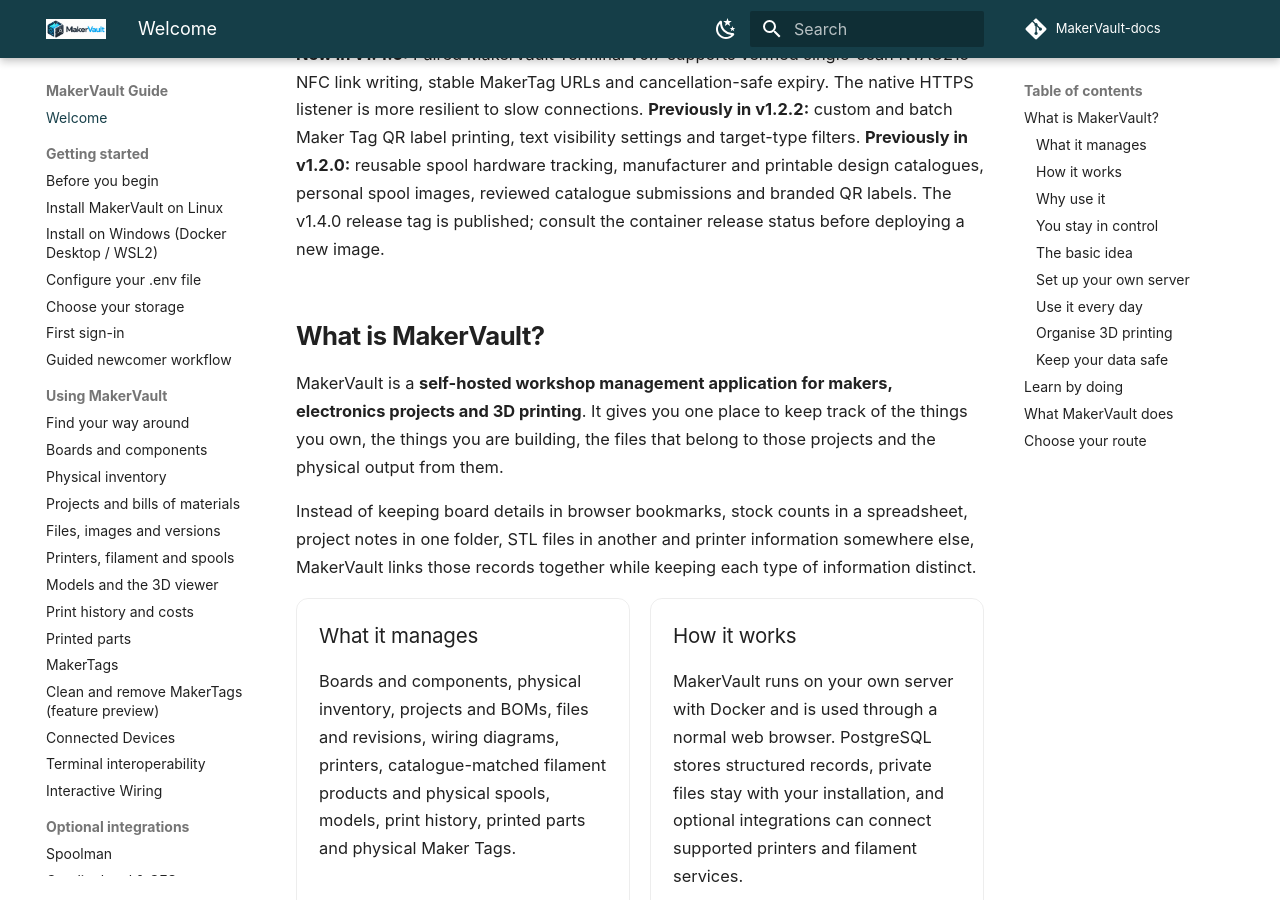
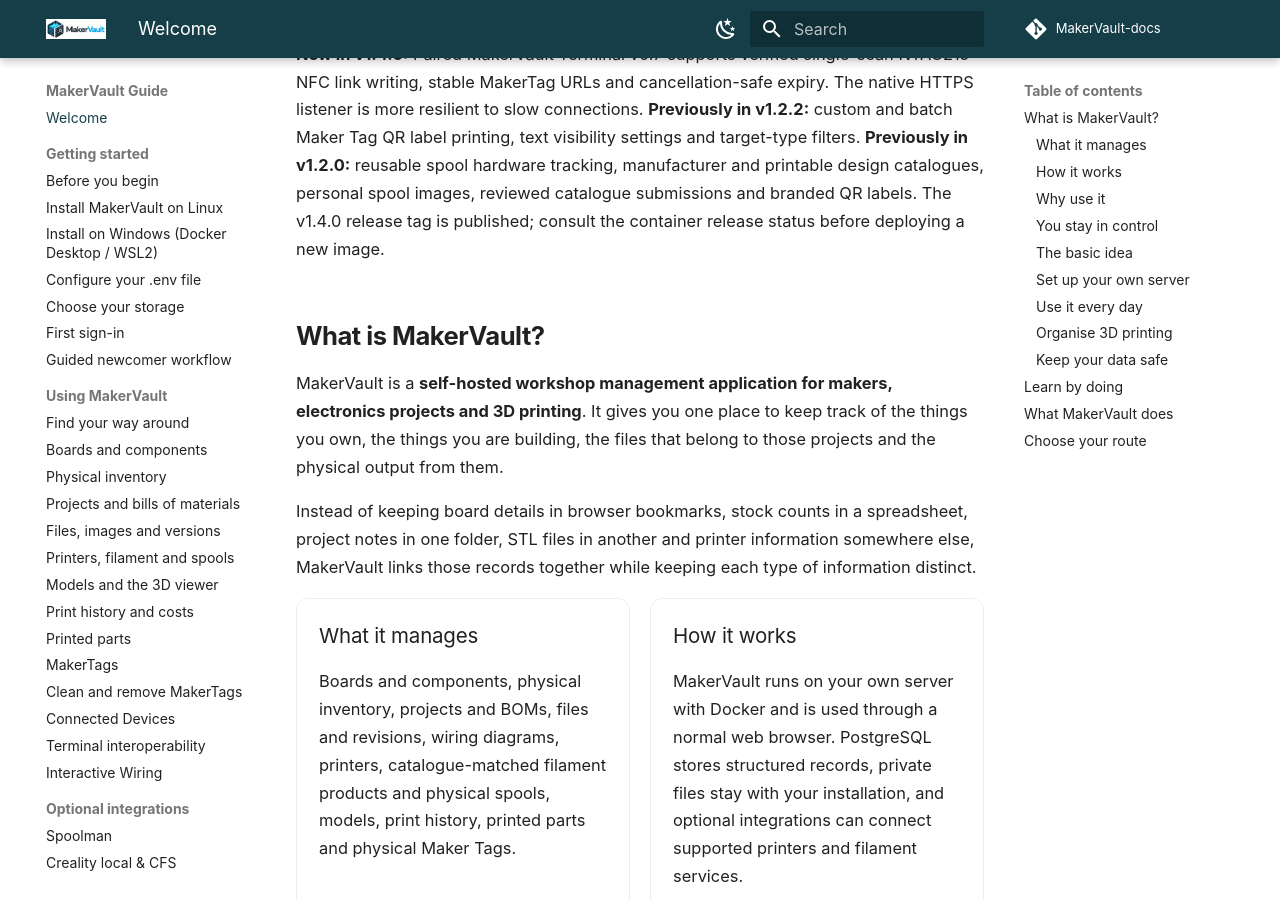
Before and after one commit to gavrd7/MakerVault-docs, an MkDocs documentation site: the page built from docs/guide/index.md, in a window 1280 px wide and 900 px high, scrolled down 475 px. Built offline with MkDocs 1.6.1 and Material for MkDocs 9.7.7, drawn with Linux system fonts in a browser that asks for light colours; comment, search, counter and statistics services are not loaded.

Commit message:
docs: remove preview label for tested maintenance guide

```diff
--- a/mkdocs.yml
+++ b/mkdocs.yml
@@ -76,7 +76,7 @@
       - Print history and costs: using/print-history.md
       - Printed parts: using/printed-parts.md
       - MakerTags: using/maker-tags.md
-      - Clean and remove MakerTags (feature preview): using/maker-tag-maintenance.md
+      - Clean and remove MakerTags: using/maker-tag-maintenance.md
       - Connected Devices: using/connected-devices.md
       - Terminal interoperability: using/terminal-interoperability.md
       - Interactive Wiring: using/interactive-wiring.md
```
